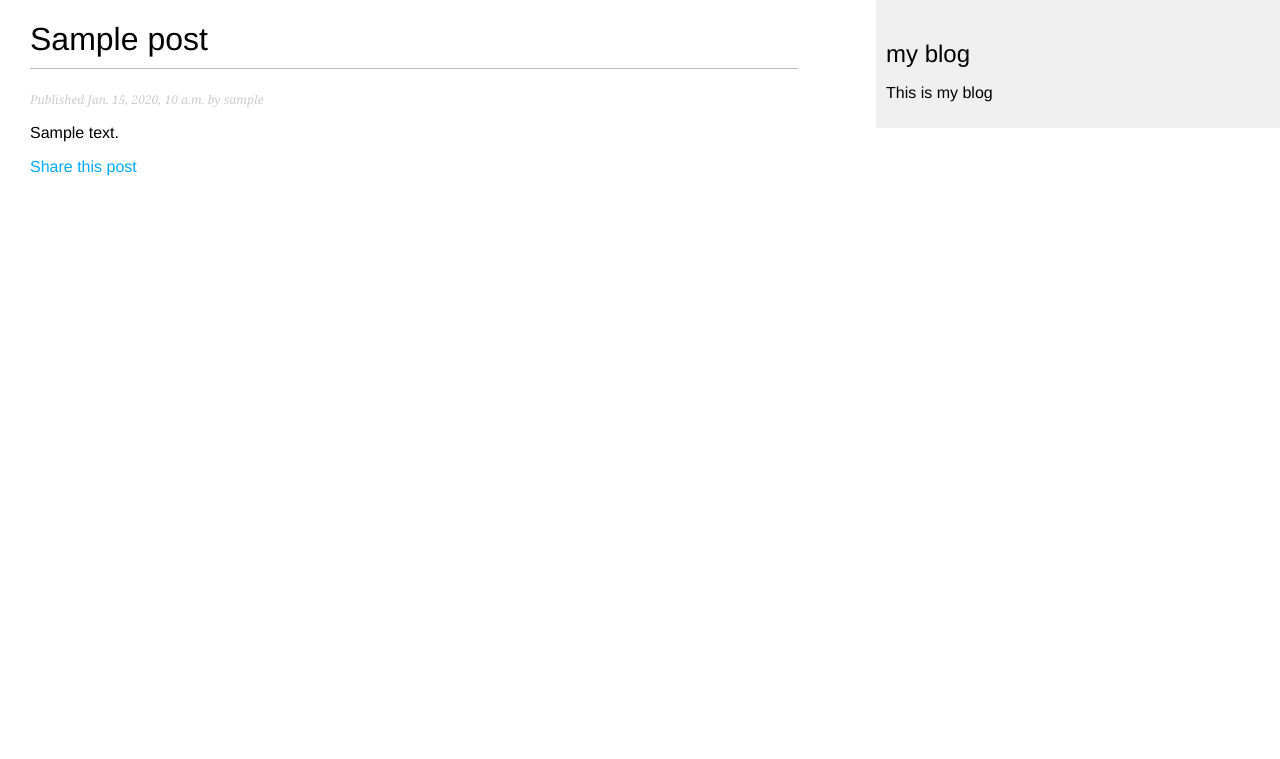
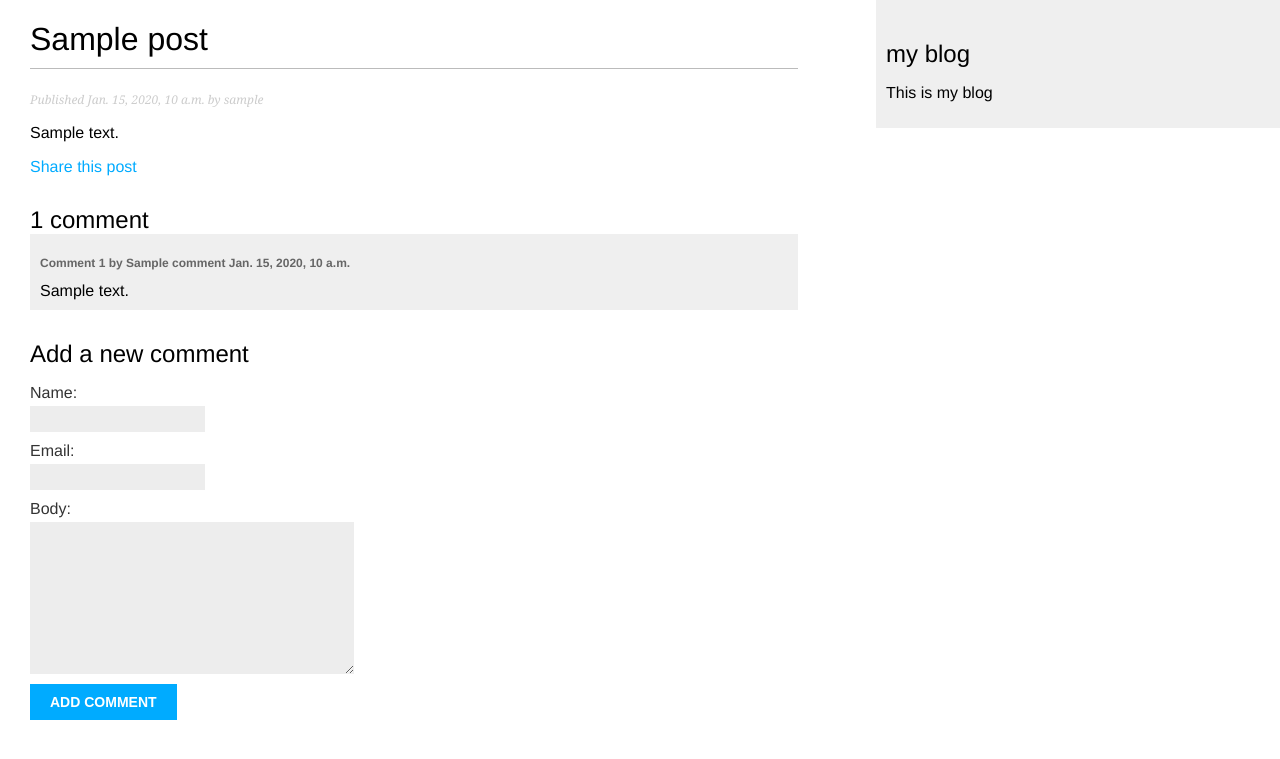
Before and after one commit to PurpleCloudy/blog, a Django app: a page that uses mysite/blog/templates/blog/post/detail.html in a window 1280 px wide. Shown: the top 759 px of the page. Run offline with Django 4.2, Linux system fonts and the light colour scheme; tables that the repository leaves empty hold one stand-in row (values such as "Sample post").

Commit message:
add comments to detail view

```diff
--- a/mysite/blog/templates/blog/post/detail.html
+++ b/mysite/blog/templates/blog/post/detail.html
@@ -14,4 +14,24 @@
         <a href="{% url 'blog:post_share' post.id %}">Share this post</a>
     </p>
 
+    {% with comments.count as total_comments %}
+    <!-- with создает переменную, которая доступна только внутри этого блока
+    это сделано для того, чтобы много раз не обращаться к дорогостоящим методам -->
+        <h2>
+            {{total_comments}} comment {{total_comments|pluralize}}
+        </h2>
+    {% endwith %}
+
+    {% for comment in comments %}
+        <div class="comment">
+            <p class="info">
+                Comment {{forloop.counter}} by {{comment.name}}
+                {{ comment.created }}
+            </p>
+            {{ comment.body }}
+        </div>
+        {% empty %}
+            <p>There is no comments there</p>
+    {% endfor %}
+    {% include "blog/post/includes/comment_form.html" %}
 {% endblock %}
--- a/mysite/blog/views.py
+++ b/mysite/blog/views.py
@@ -16,7 +16,9 @@ def post_detail(request, year, month, day, post):
                              publish__year = year,
                              publish__month = month,
                              publish__day = day)
-    return render(request, 'blog/post/detail.html', {'post':post})
+    comments = post.comments.filter(active = True)
+    form = CommentForm()
+    return render(request, 'blog/post/detail.html', {'post':post, 'comments':comments, 'form':form})
 
 def post_share(request, post_id):
     #пост извлекается по его id
```
Lines whose indentation alone changed are shown as unchanged.
